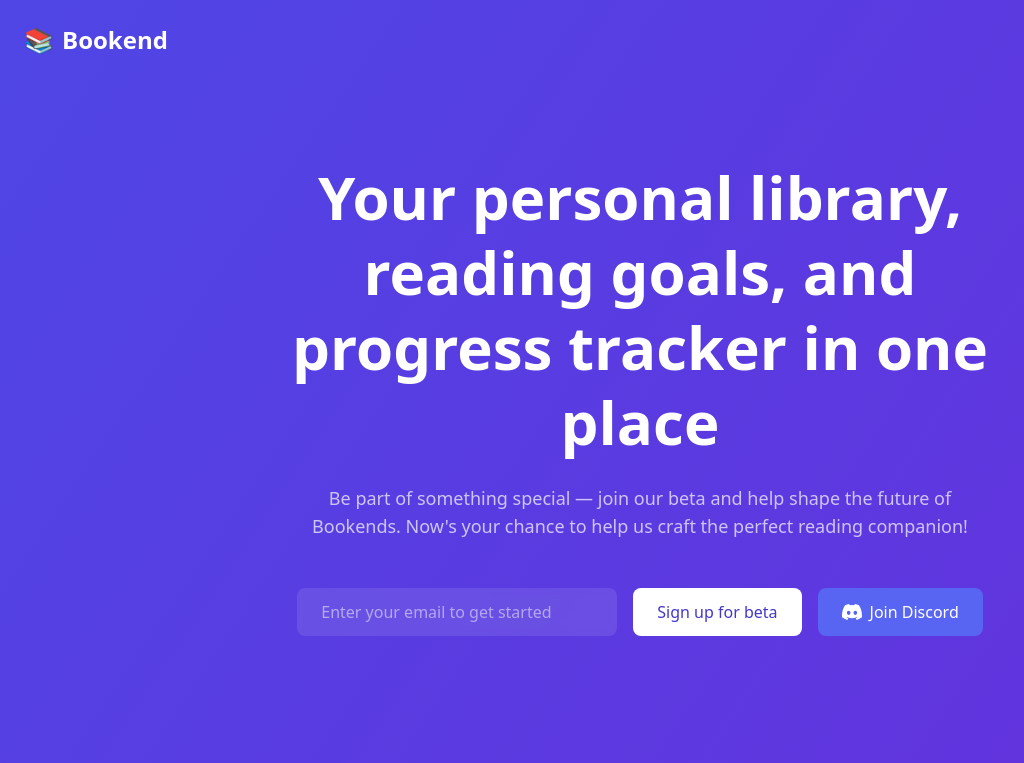
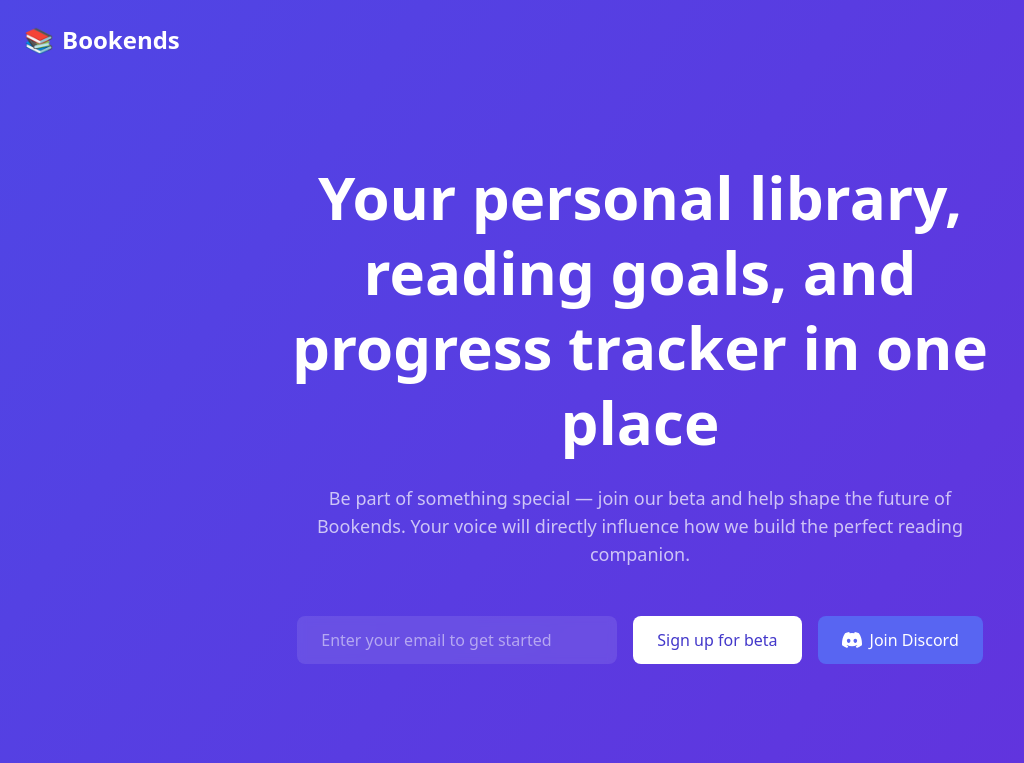
Before and after one commit to chadjholmes/bookend-com, a Next.js app: page / in a window 1280 px wide. Shown: the top 763 px of the page, without its empty margins (0-1024 px from the left). Built offline with nearby package versions, Linux system fonts and the light colour scheme; no server answers.

Commit message:
Bookends

```diff
--- a/src/app/page.tsx
+++ b/src/app/page.tsx
@@ -48,7 +48,7 @@ export default function Home() {
         <div className="flex items-center justify-between">
           <div className="flex items-center space-x-2">
             <span className="text-white text-2xl">📚</span>
-            <span className="text-white text-2xl font-semibold">Bookend</span>
+            <span className="text-white text-2xl font-semibold">Bookends</span>
           </div>
         </div>
       </nav>
@@ -59,7 +59,8 @@ export default function Home() {
           Your personal library, reading goals, and progress tracker in one place
         </h1>
         <p className="text-white/70 text-lg mb-12 max-w-2xl mx-auto">
-          Be part of something special — join our beta and help shape the future of Bookends. Now's your chance to help us craft the perfect reading companion!
+          Be part of something special — join our beta and help shape the future of Bookends.
+          Your voice will directly influence how we build the perfect reading companion.
         </p>
         <div className="flex justify-center gap-4">
           <form onSubmit={handleSubmit} className="flex gap-4">
```
